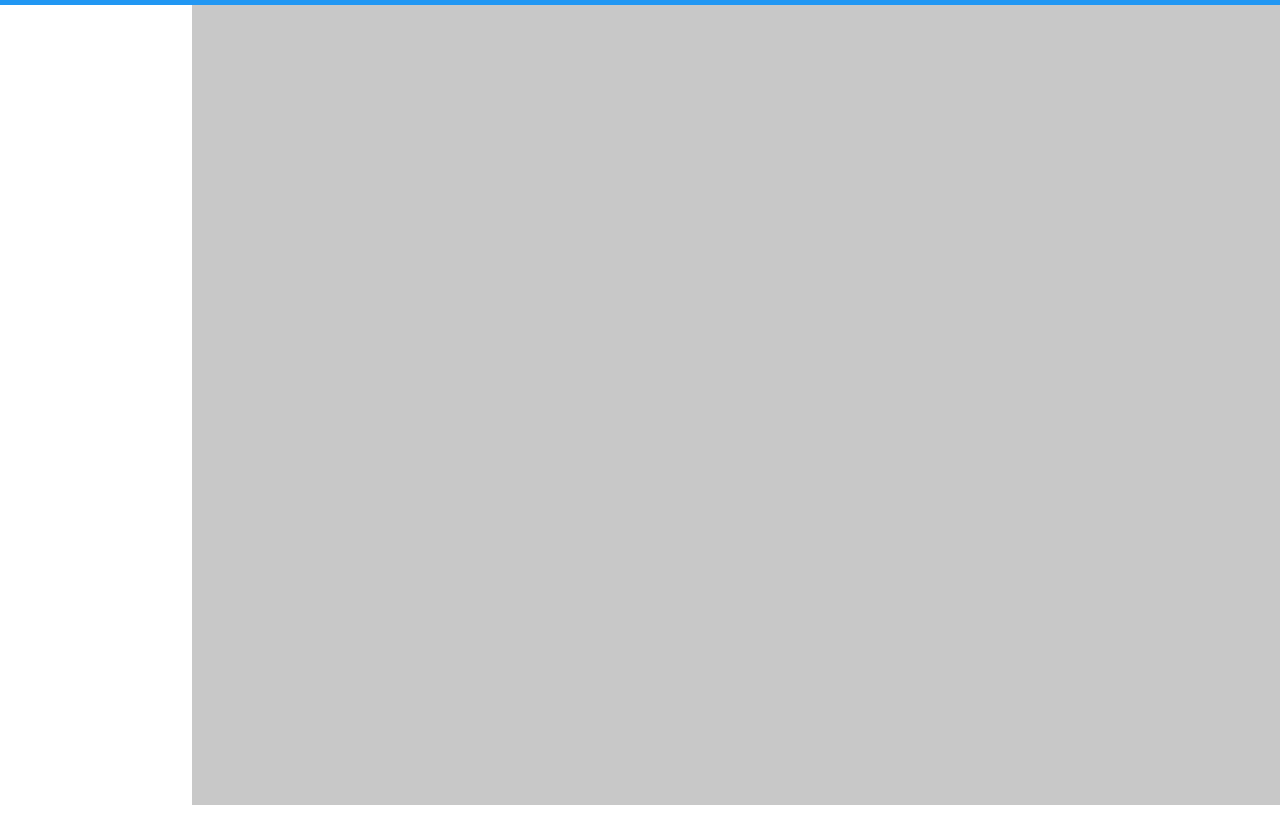
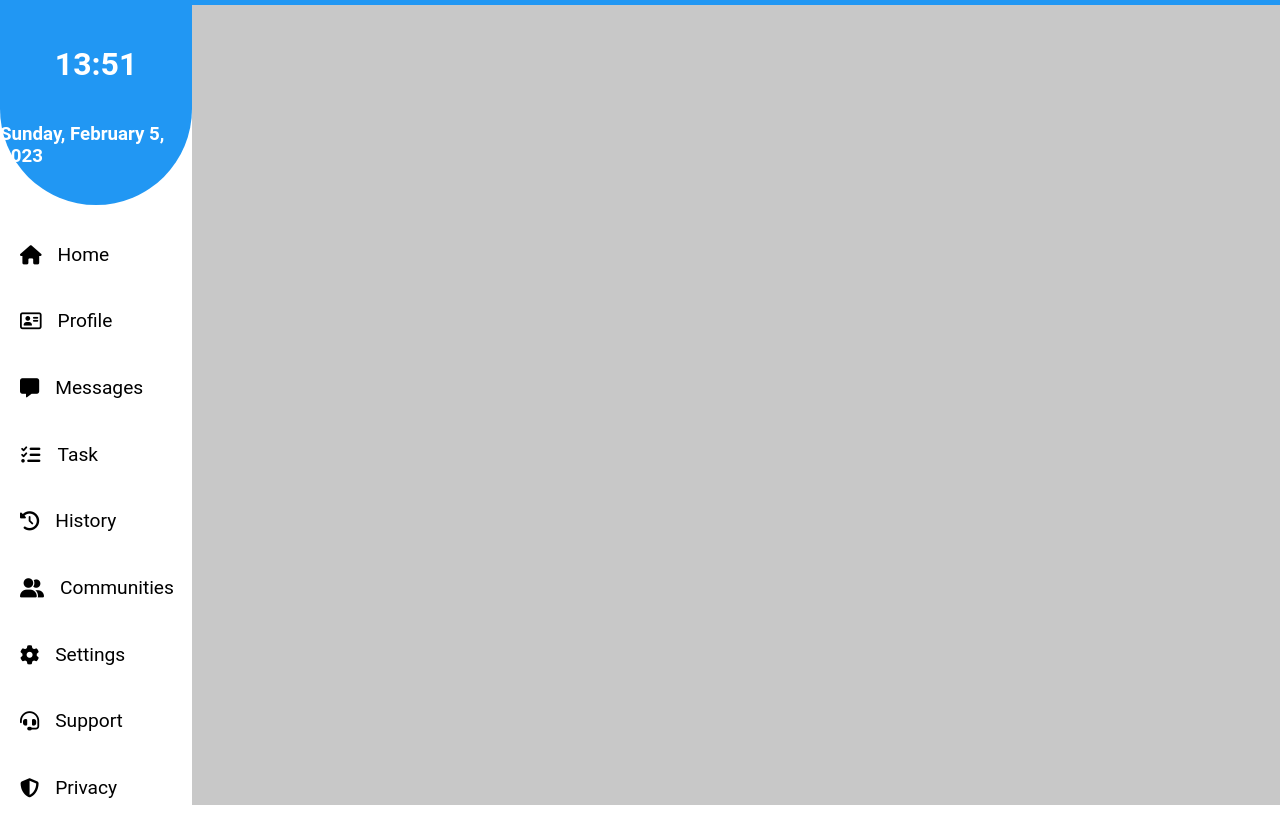
Before and after one commit to LaQuannT/Admin-Dashboard, a plain HTML site: page index.html in a window 1280 px wide. Shown: the part 63-884 px from the top of the page. Drawn offline with Linux system fonts and the light colour scheme; a web font is replaced by a local one.

Commit message:
edited and styled sidebar

```diff
--- a/index.html
+++ b/index.html
@@ -24,8 +24,35 @@
       </div>
     </header>
     <div class="grid-container">
-      <div class="grid-header"></div>
-      <div class="sidebar"></div>
+      <div class="grid-header">
+        <div class="">
+        </div>
+        <div class="">
+
+        </div>
+        <div class="action-buttons">
+
+        </div>
+      </div>
+      <div class="sidebar">
+        <div class="timestamp">
+          <h1 id="time">13:51</h1>
+          <h3 id="date">Sunday, February 5, 2023</h3>
+        </div>
+        <div class="nav-menu">
+          <ul>
+            <li><i class="fa-solid fa-house"></i> Home</li>
+            <li><i class="fa-regular fa-address-card"></i> Profile</li>
+            <li><i class="fa-solid fa-message"></i> Messages</li>
+            <li><i class="fa-solid fa-list-check"></i> Task</li>
+            <li><i class="fa-solid fa-clock-rotate-left"></i> History</li>
+            <li><i class="fa-solid fa-user-group"></i> Communities</li>
+            <li><i class="fa-solid fa-gear"></i> Settings</li>
+            <li><i class="fa-solid fa-headset"></i> Support</li>
+            <li><i class="fa-solid fa-shield-halved"></i> Privacy</li>
+          </ul>
+        </div>
+      </div>
       <div class="main-content"></div>
     </div>
   </body>
--- a/style.css
+++ b/style.css
@@ -62,6 +62,7 @@ form{
   padding-right: 40px;
 }
 
+/*--styling for grid-layout*/
 .grid-container{
   min-height: 100vh;
   display: grid;
@@ -69,14 +70,44 @@ form{
   grid-template-rows: auto 1fr;
 }
 
+/*--styling for all grid-header elements--*/
 .grid-header{
   grid-column: 2 / 3;
 }
 
+/*--styling for all side bar elements--*/
 .sidebar{
   grid-row: 1 / 3;
+  display: inherit;
+  grid-template-rows: 200px 1fr;
 }
 
+.timestamp{
+  background-color: #2197f3;
+  border-radius: 0 0 100px 100px;
+  display: flex;
+  flex-direction: column;
+  justify-content: center;
+  align-items: center;
+  color: white;
+}
+
+.nav-menu > ul {
+  list-style: none;
+  padding-left: 20px;
+  height: 100%;
+  display: grid;
+  grid-template-rows: auto;
+}
+
+.nav-menu ul > li {
+  display: flex;
+  align-items: center;
+  gap: 16px;
+  font-size: larger;
+}
+
+/*--styling for all main content--*/
 .main-content{
   background-color: #C8C8C8;
 }
```
